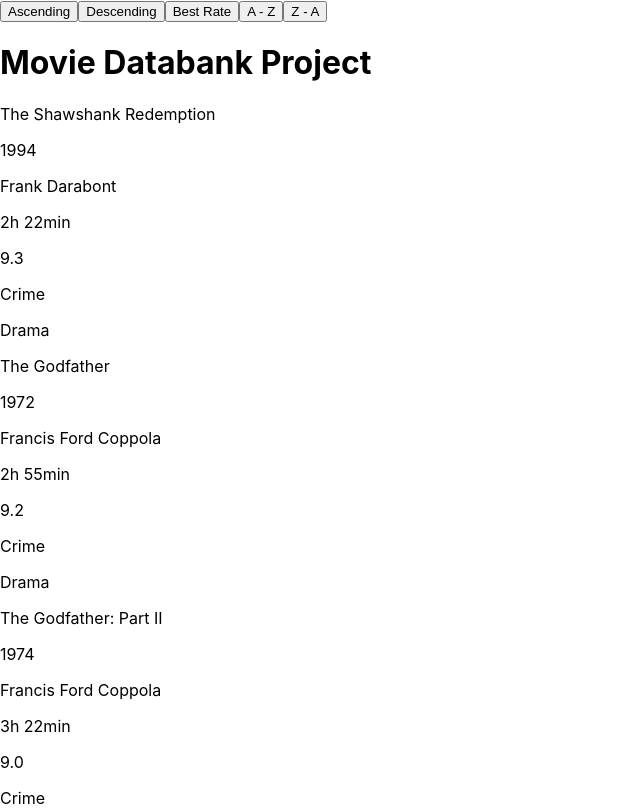
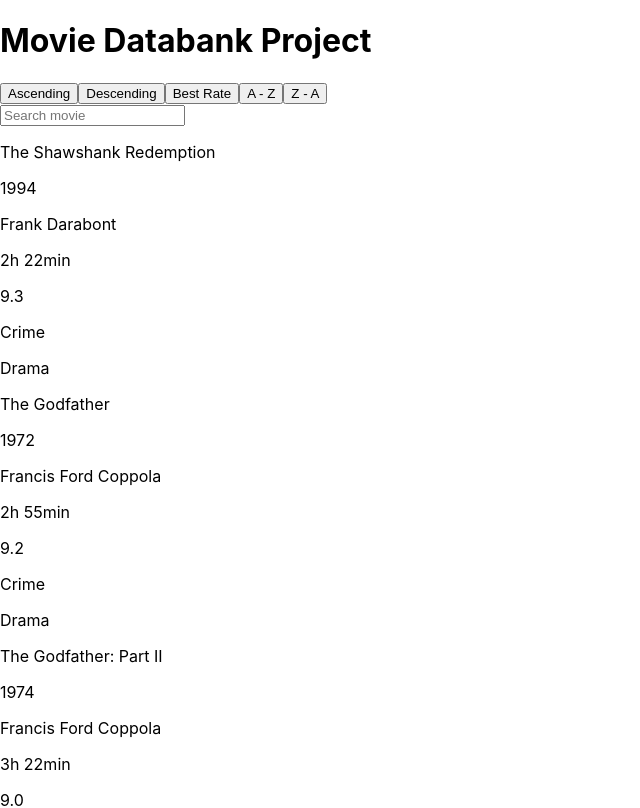
Before and after one commit to domieee/group-project_movie-database, a React (Create React App) app: page / in a window 1280 px wide. Shown: the top 808 px of the page, without its empty margins (0-640 px from the left). Built offline with nearby package versions, Linux system fonts and the light colour scheme.

Commit message:
added search query

```diff
--- a/src/components/movieData/MovieData.jsx
+++ b/src/components/movieData/MovieData.jsx
@@ -1,14 +1,18 @@
+// TODO: CHECK WHY
+
 const MovieData = (movie) => {
-    console.log('object');
+
     return (
         <>
-            <p>{movie.title}</p>
-            <p>{movie.year}</p>
-            <p>{movie.director}</p>
-            <p>{movie.duration}</p>
-            <p>{movie.rate}</p>
-            <div>
-                <p>{movie.genre}</p>
+            <div className="articleWrap">
+                <p>{movie.title}</p>
+                <p>{movie.year}</p>
+                <p>{movie.director}</p>
+                <p>{movie.duration}</p>
+                <p>{movie.rate}</p>
+                <div className="genreWrap">
+                    {movie.genre}
+                </div>
             </div>
         </>
     );
--- a/src/components/movieFrame/MovieFrame.jsx
+++ b/src/components/movieFrame/MovieFrame.jsx
@@ -1,5 +1,6 @@
 import movies from '../data/data.js'
 import MovieData from '../movieData/MovieData.jsx'
+
 import { useState } from 'react'
 
 /*
@@ -10,6 +11,16 @@ import { useState } from 'react'
 const MovieFrame = () => {
 
     const [filter, setFilter] = useState(false)
+    const [query, setQuery] = useState('')
+
+    let filteredMovies = [...movies]
+
+    console.log(filteredMovies, 'filter');
+    filteredMovies = movies.filter(movie => {
+        return movie.title.toLowerCase().includes(query.toLowerCase())
+    })
+
+
 
     if (filter === 'ascending') {
         movies.sort((a, b) => a.year - b.year)
@@ -21,7 +32,7 @@ const MovieFrame = () => {
         movies.sort((a, b) => {
             if (a.title < b.title) {
                 return -1;
-            } else  {
+            } else {
                 return 1;
             }
         })
@@ -37,16 +48,30 @@ const MovieFrame = () => {
 
     return (
         <>
+            <h1>Movie Databank Project</h1>
             <div>
                 <button onClick={() => setFilter('ascending')}>Ascending</button>
                 <button onClick={() => setFilter('descending')}>Descending</button>
                 <button onClick={() => setFilter('bestRate')}>Best Rate</button>
                 <button onClick={() => setFilter('aToZ')}>A - Z</button>
                 <button onClick={() => setFilter('zToA')}>Z - A</button>
+
             </div>
-            <h1>Movie Databank Project</h1>
+
+            <input
+            onChange={e => {
+                setQuery(e.target.value)
+            }}
+            type="text"
+            placeholder='Search movie'
+            value={query}
+            />
+            <form>
+
+            </form>
+
             <div className='frameWrap'>
-                {movies.map((movie) => {
+                {filteredMovies.map((movie) => {
                     return <MovieData
                         title={movie.title}
                         year={movie.year}
```
